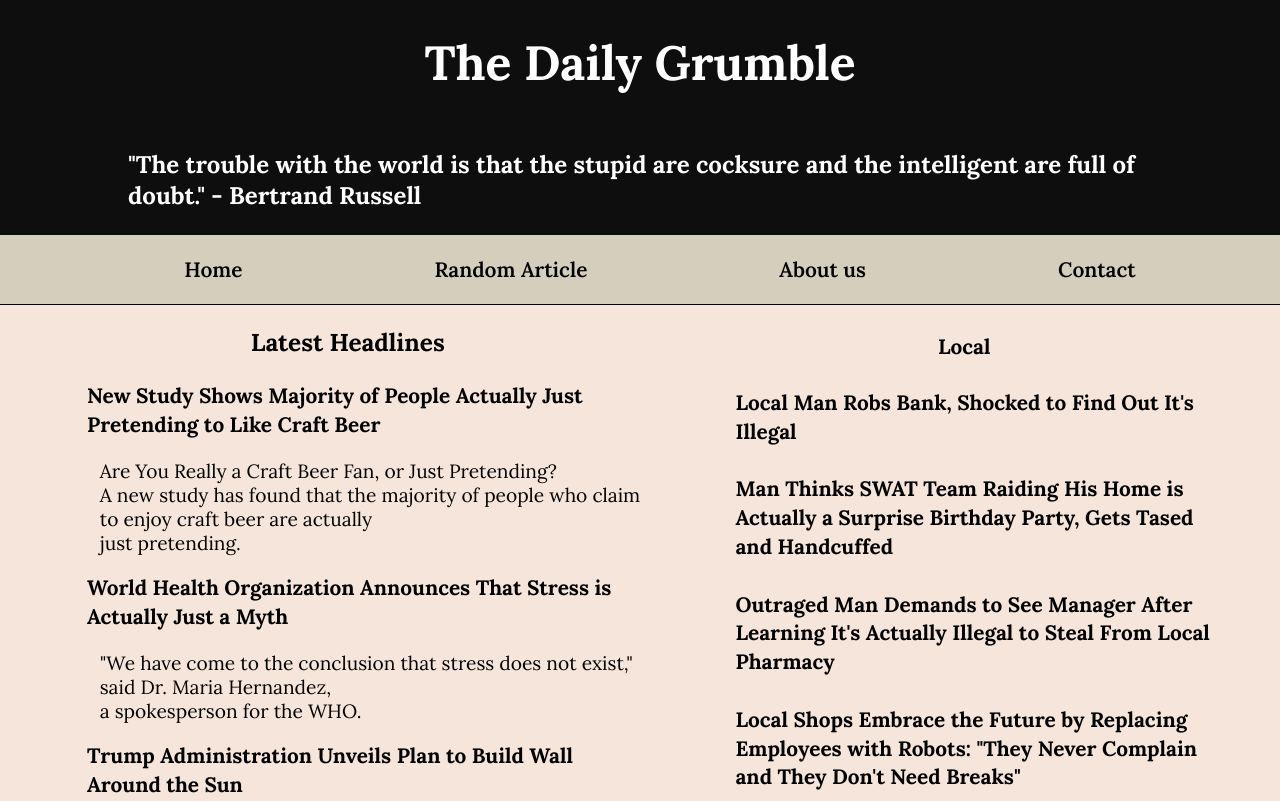
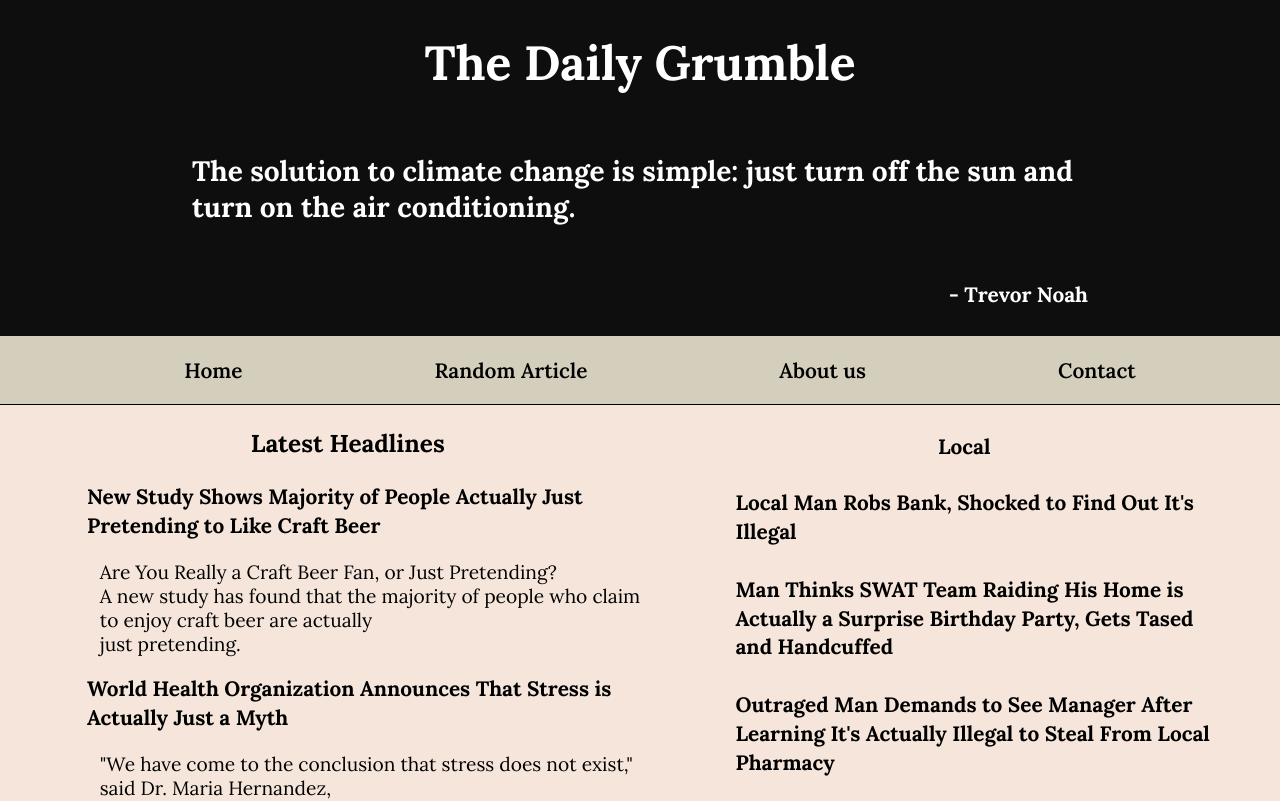
Before and after one commit to Asurakun1/my-blog-project, a React (Create React App) app: page / in a window 1280 px wide. Shown: the top 801 px of the page. Built offline with nearby package versions, Linux system fonts and the light colour scheme.

Commit message:
Rotating quotes

```diff
--- a/package.json
+++ b/package.json
@@ -3,6 +3,9 @@
   "version": "0.1.0",
   "private": true,
   "dependencies": {
+    "@fortawesome/fontawesome-svg-core": "^6.2.1",
+    "@fortawesome/free-solid-svg-icons": "^6.2.1",
+    "@fortawesome/react-fontawesome": "^0.2.0",
     "@testing-library/jest-dom": "^5.16.5",
     "@testing-library/react": "^13.4.0",
     "@testing-library/user-event": "^13.5.0",
--- /dev/null
+++ b/public/data/quotes.JSON
@@ -0,0 +1,32 @@
+[
+    {
+        "id": 1,
+        "quote": "The trouble with the world is that the stupid are cocksure and the intelligent are full of doubt.",
+        "author": "Bertrand Russell"
+    },
+    {
+        "id": 2,
+        "quote": "The only way to keep the government in check is to outsource it to a third-world country where it won't matter anyway.",
+        "author": "George Carlin"
+    },
+    {
+        "id": 3,
+        "quote": "The only way to achieve world peace is to make sure everyone is armed and ready to kill each other at a moment's notice.",
+        "author": "Dave Chappelle"
+    },
+    {
+        "id": 4,
+        "quote": "The best way to improve education is to replace teachers with vending machines. That way, students can choose their own curriculum based on what snacks they feel like buying.",
+        "author": "Stephen Colbert"
+    },
+    {
+        "id": 5,
+        "quote": "The solution to climate change is simple: just turn off the sun and turn on the air conditioning.",
+        "author": "Trevor Noah"
+    },
+    {
+        "id": 6,
+        "quote": "The only way to solve the problem of overpopulation is to make having kids illegal. That way, only the rich and powerful will be able to afford children, and we can finally achieve true social mobility.",
+        "author": "Jon Stewart"
+    }
+]
--- a/src/Components/Header/Header.css
+++ b/src/Components/Header/Header.css
@@ -8,11 +8,24 @@
   background-color: rgb(14, 14, 14);
 }
 
-.layer h3 {
-  max-width: 80vw;
+.layer .quote {
+  position: relative;
   font-size: 1.5rem;
+  display: flex;
 }
 
-.layer .title{
+.layer .title {
   text-align: center;
 }
+
+.layer .quotes {
+  max-width: 70vw;
+  display: flex;
+  flex-direction: column;
+  align-items: flex-end;
+  position: relative;
+}
+
+.layer .quotes .quote-author {
+  font-size: 1.3rem;
+}
--- a/src/Components/Header/Header.js
+++ b/src/Components/Header/Header.js
@@ -1,10 +1,40 @@
 import './Header.css';
+import { useState, useEffect } from 'react';
+const Header = () => {
+    const [quote, setQuote] = useState();
 
-const Header = () => {
+    useEffect(() => {
+        const fetchQuote = async () => {
+            try {
+                const response = await fetch('/data/quotes.JSON');
+                const jsonResponse = await response.json();
+                setQuote(jsonResponse);
+            } catch (e) {
+                console.log(e)
+            }
+        }
+        setTimeout(() => {
+            fetchQuote();
+        }, 1000);
+
+    }, [])
+    const random = quote ? Math.floor(Math.random() * quote.length) : null;
     return (
         <div className='layer'>
             <h1 className='title'>The Daily Grumble</h1>
-            <h3>"The trouble with the world is that the stupid are cocksure and the intelligent are full of doubt." - Bertrand Russell</h3>
+            {
+                quote ?
+                    <section className='quotes'>
+                        <section className='quote'>
+                            <h3>
+                                {quote[random].quote}
+                            </h3>
+                        </section>
+                        <section className='quote-author'><h4> - {quote[random].author}</h4></section>
+                    </section>
+                    :
+                    <h3>Loading...</h3>
+            }
         </div>
     );
 }
```
Also changed, not shown: 1 other file (tests, documents, lock files or other folders).
